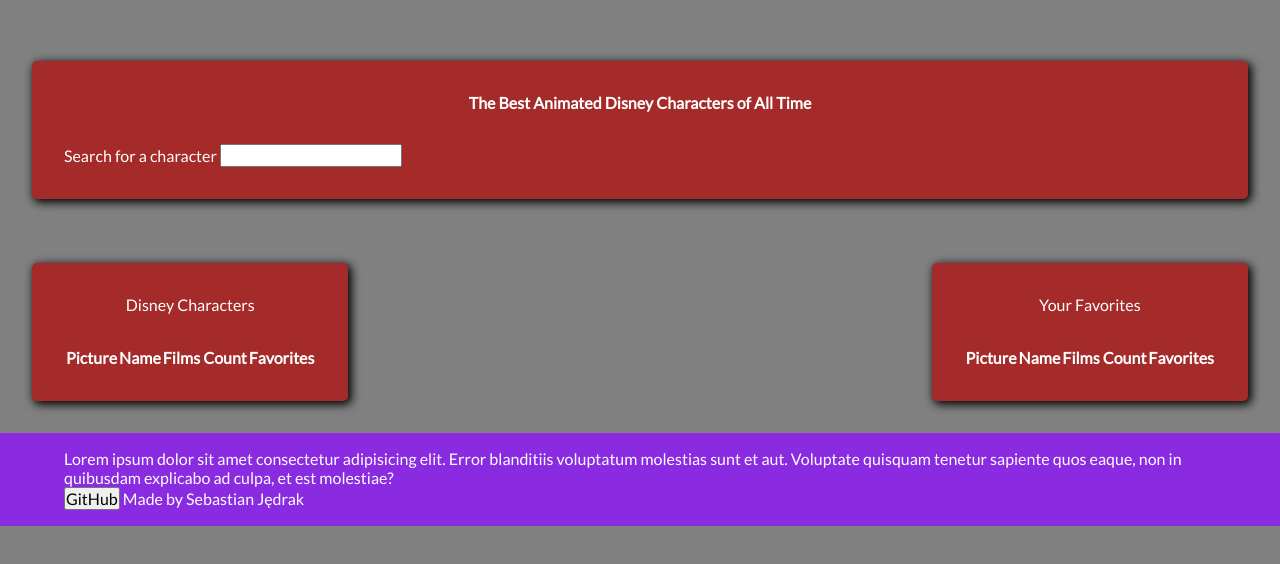
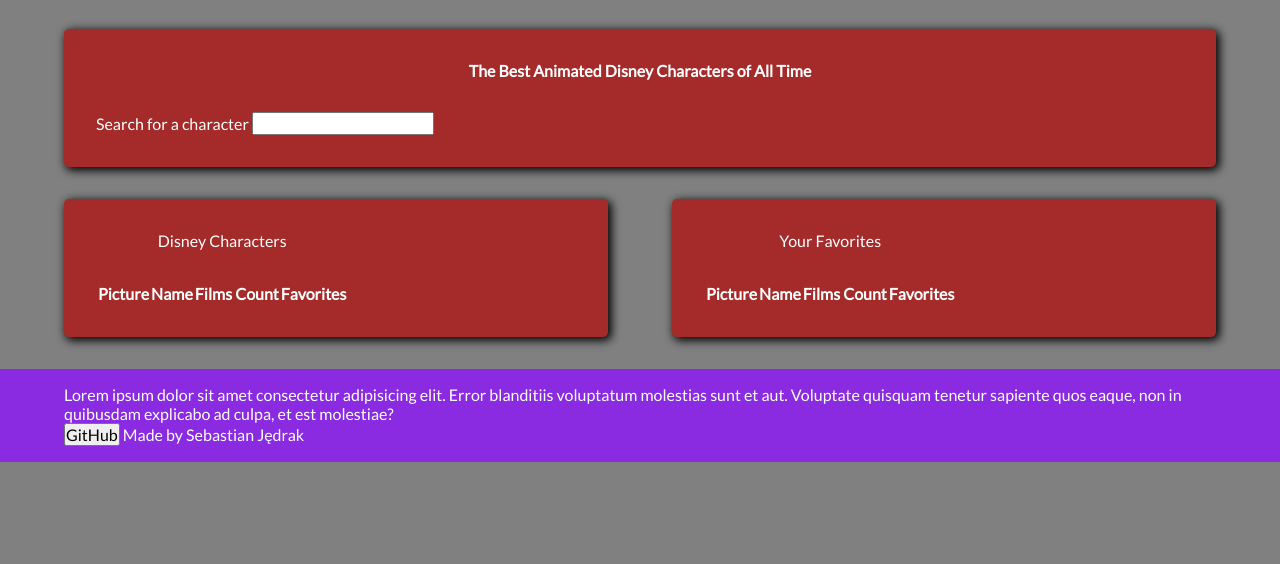
Before and after one commit to SebastianJedrak/Disney, a website built with Parcel: page index.html in a window 1280 px wide. Shown: the part 166-730 px from the top of the page. Built offline with nearby package versions, Linux system fonts and the light colour scheme; no server answers.

Commit message:
styled card

```diff
--- a/index.html
+++ b/index.html
@@ -36,10 +36,12 @@
     <!-- SECTION CHARACTERS LIST -->
     <section>
       <!-- Search Character -->
-      <div class="card">
-        <h3>The Best Animated Disney Characters of All Time</h3>
-        <label for="search">Search for a character</label>
-        <input type="search" id="search" class="search-bar" />
+      <div class="row-container">
+        <div class="card">
+          <h3>The Best Animated Disney Characters of All Time</h3>
+          <label for="search">Search for a character</label>
+          <input type="search" id="search" class="search-bar" />
+        </div>
       </div>
 
       <div class="row-container">
--- a/style.css
+++ b/style.css
@@ -37,6 +37,10 @@
 
 /* CONTAINERS */
 
+section {
+  margin: 0 2.5vw;
+}
+
 .row-container {
   display: flex;
   justify-content: space-between;
@@ -46,28 +50,32 @@
   align-items: end;
 }
 
+
 .card {
+  width: 100%;
   padding: 2.5vw;
-  margin: 2.5vw;
+  margin: 0 2.5vw;
+  margin-bottom: 2.5vw;
   background-color: brown;
   border-radius: 5px;
   box-shadow: 2.5px 2.5px 10px 1px black;
+}
+
+.hidden {
+  display: none;
+}
+
+/* HEADER */
+
+
+header {
+  margin-bottom: 2.5vw;
 }
 
 .header-footer {
   padding: 1rem 5vw;
   background-color: blueviolet;
 }
-
-header {
-  margin-bottom: 2.5vw;
-}
-
-.hidden {
-  display: none;
-}
-
-/* NAVIGATION */
 
 nav span {
   margin-right: 1rem;
```
